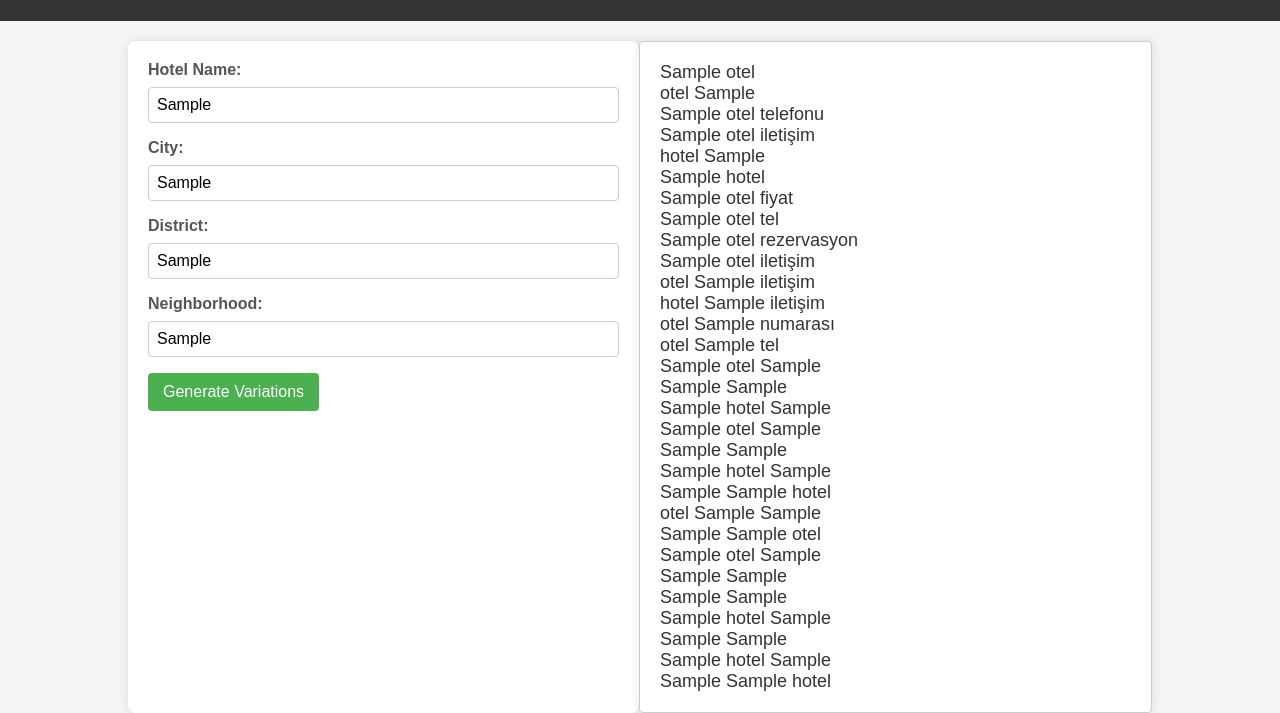
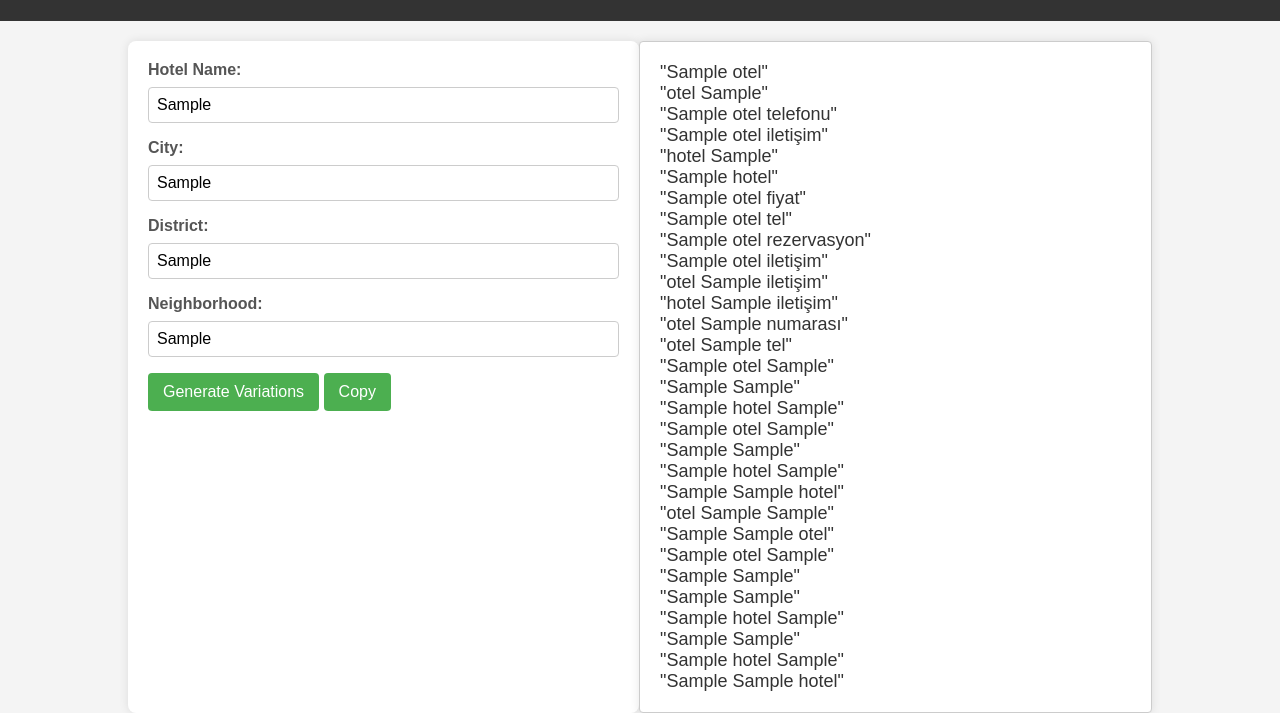
Before and after one commit to Berat-Guclu/ads-keywords, a plain HTML site: page index.html in a window 1280 px wide. Both pictures are taken after typing "Sample", "Sample", "Sample", "Sample" into the empty fields and a click on the button "Generate Variations". Shown: the part 99-812 px from the top of the page. Drawn offline with Linux system fonts and the light colour scheme.

Commit message:
Update index.html

```diff
--- a/index.html
+++ b/index.html
@@ -84,62 +84,72 @@
     </style>
    <script>
     function generateVariations() {
-            // ... (your existing JavaScript code)
-        // Get values from the form
-        var otel = document.getElementById('hotelName').value;
-            var sehir = document.getElementById('city').value;
-            var ilce = document.getElementById('district').value;
-            var mahalle = document.getElementById('neighborhood').value;
+        // Get values from the form and trim extra spaces
+        var otel = document.getElementById('hotelName').value.trim();
+        var sehir = document.getElementById('city').value.trim();
+        var ilce = document.getElementById('district').value.trim();
+        var mahalle = document.getElementById('neighborhood').value.trim();
 
         // Generate variations
         var variations = [];
 
         if (otel) {
-                variations.push(otel + " otel");
-                variations.push("otel " + otel);
-                variations.push(otel + " otel telefonu");
-                variations.push(otel + " otel iletişim");
-                variations.push("hotel " + otel);
-                variations.push(otel + " hotel");
-                variations.push(otel + " otel fiyat");
-                variations.push(otel + " otel tel");
-                variations.push(otel + " otel rezervasyon");
-                variations.push(otel + " otel iletişim");
-                variations.push("otel " + otel + " iletişim");
-                variations.push("hotel " + otel + " iletişim");
-                variations.push("otel " + otel + " numarası");
-                variations.push("otel " + otel + " tel");
+            variations.push('"'+otel + " otel"+'"');
+            variations.push('"'+"otel " + otel+'"');
+            variations.push('"'+otel + " otel telefonu"+'"');
+            variations.push('"'+otel + " otel iletişim"+'"');
+            variations.push('"'+"hotel " + otel+'"');
+            variations.push('"'+otel + " hotel"+'"');
+            variations.push('"'+otel + " otel fiyat"+'"');
+            variations.push('"'+otel + " otel tel"+'"');
+            variations.push('"'+otel + " otel rezervasyon"+'"');
+            variations.push('"'+otel + " otel iletişim"+'"');
+            variations.push('"'+"otel " + otel + " iletişim"+'"');
+            variations.push('"'+"hotel " + otel + " iletişim"+'"');
+            variations.push('"'+"otel " + otel + " numarası"+'"');
+            variations.push('"'+"otel " + otel + " tel"+'"');
         }
 
         if (sehir) {
-                variations.push(otel + " otel " + sehir);
-                variations.push(otel + " " + sehir);
-                variations.push(otel + " hotel " + sehir);
-                variations.push(sehir + " otel " + otel);
-                variations.push(sehir + " " + otel);
+            variations.push('"'+otel + " otel " + sehir+'"');
+            variations.push('"'+otel + " " + sehir+'"');
+            variations.push('"'+otel + " hotel " + sehir+'"');
+            variations.push('"'+sehir + " otel " + otel+'"');
+            variations.push('"'+sehir + " " + otel+'"');
         }
 
         if (ilce) {
-                variations.push(otel + " hotel " + ilce);
-                variations.push(ilce + " " + otel + " hotel");
-                variations.push("otel " + otel + " " + ilce);
-                variations.push(ilce + " " + otel + " otel");
-                variations.push(otel + " otel " + ilce);
-                variations.push(otel + " " + ilce);
-                variations.push(ilce + " " + otel);
+            variations.push('"'+otel + " hotel " + ilce+'"');
+            variations.push('"'+ilce + " " + otel + " hotel"+'"');
+            variations.push('"'+"otel " + otel + " " + ilce+'"');
+            variations.push('"'+ilce + " " + otel + " otel"+'"');
+            variations.push('"'+otel + " otel " + ilce+'"');
+            variations.push('"'+otel + " " + ilce+'"');
+            variations.push('"'+ilce + " " + otel+'"');
         }
 
         if (mahalle) {
-                variations.push(otel + " hotel " + mahalle);
-                variations.push(mahalle + " " + otel);
-                variations.push(otel + " hotel " + mahalle);
-                variations.push(mahalle + " " + otel + " hotel");
+            variations.push('"'+otel + " hotel " + mahalle+'"');
+            variations.push('"'+mahalle + " " + otel+'"');
+            variations.push('"'+otel + " hotel " + mahalle+'"');
+            variations.push('"'+mahalle + " " + otel + " hotel"+'"');
         }
 
         // Display variations in the result area
         document.getElementById('result').innerHTML = variations.join('<br>');
     }
+
+    function copyToClipboard() {
+        var resultDiv = document.getElementById('result');
+        var range = document.createRange();
+        range.selectNode(resultDiv);
+        window.getSelection().removeAllRanges();
+        window.getSelection().addRange(range);
+        document.execCommand('copy');
+        window.getSelection().removeAllRanges();
+    }
 </script>
+
 </head>
 <body>
 
@@ -162,6 +172,7 @@
             <input type="text" id="neighborhood" required>
 
             <button type="button" onclick="generateVariations()">Generate Variations</button>
+            <button type="button" onclick="copyToClipboard()">Copy</button>
         </form>
 
         <div id="result"></div>
```
Lines whose indentation alone changed are shown as unchanged.
